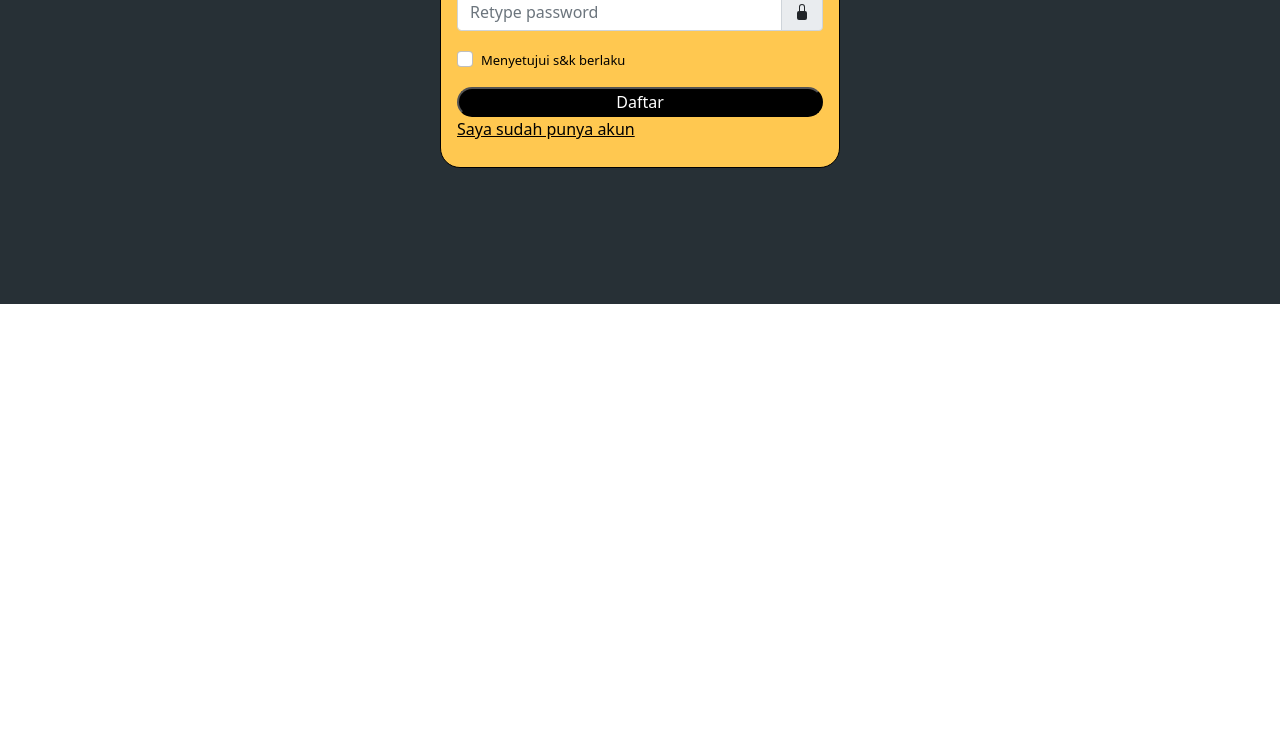
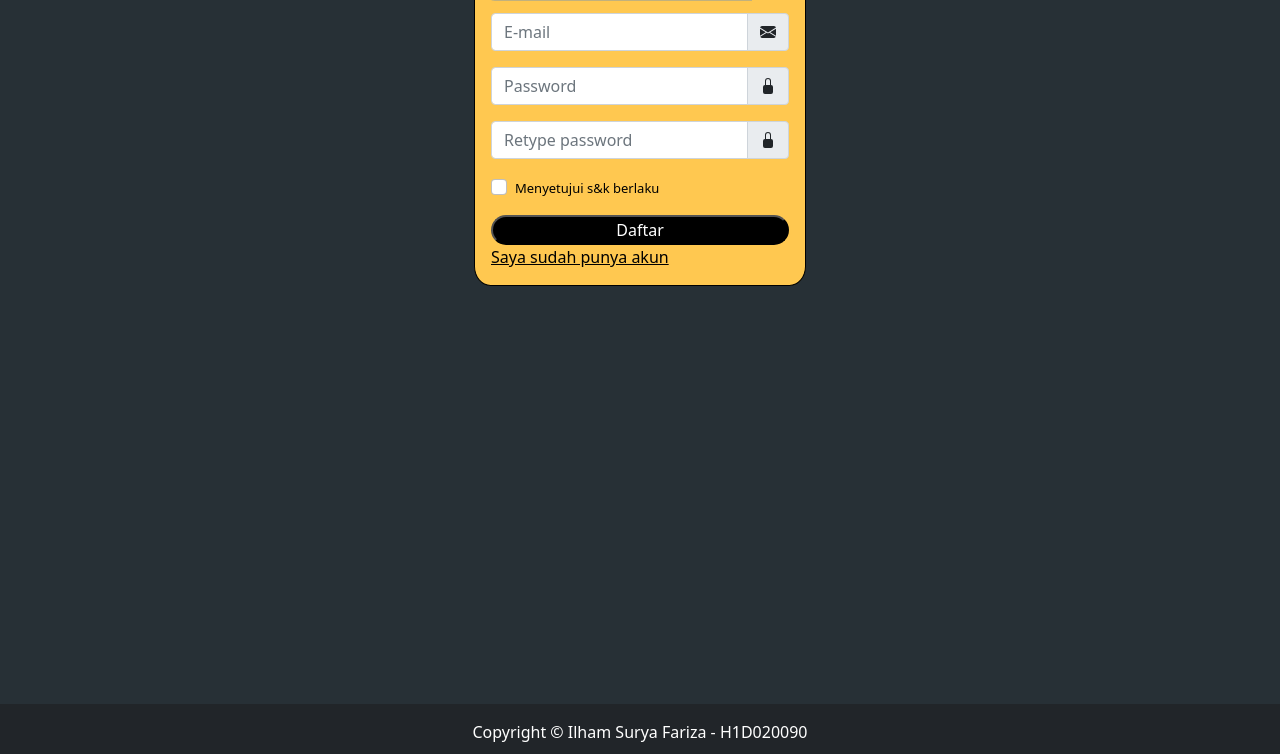
Before and after one commit to ilhamfariza/ilhamfariza.github.io, a plain HTML site: page daftar.html in a window 1280 px wide. Shown: the part 296-1050 px from the top of the page. Before the commit the page ends 800 px from the top, so only its background shows below. Drawn offline with nearby package versions, Linux system fonts and the light colour scheme.

Commit message:
perbaiki padding

```diff
--- a/daftar.html
+++ b/daftar.html
@@ -78,6 +78,12 @@
         </div>
       </div>
     </section>
+     <!-- FOOTER -->
+     <footer class="bg-dark text-white p-3" style="height: 50px">
+      <p align="center">Copyright &copy; Ilham Surya Fariza - H1D020090</p>
+
+    </footer>
+    <!-- END -->
     <!-- <script> ga kepake
       function setFocusToTextBox() {
           document.getElementById("nama").focus();
@@ -107,7 +113,7 @@
     //     confirm.setCustomValidity('Passwords do not match');
     //   }
     // }
-    // end- ga kepake
+    // end- ga kepake  alah
       const nama = document.getElementById("nama");
       const email = document.getElementById("uemail");
       const pass = document.getElementById("password");
--- a/style.css
+++ b/style.css
@@ -26,13 +26,14 @@
   background-color: #273036;
   color: rgb(255, 200, 80);
   display: flex;
-  height: 600px;
+  height: 1000px;
   justify-content: center;
-  padding-top: 5%;
+  padding-top: 15%;
+  margin: auto;
 }
 .form-daftar {
-  height: 400px;
-  width: 400px;
+  height: fit-content;
+  width: fit-content;
   background-color: rgb(255, 200, 80);
   border-color: black;
   border-radius: 5%;
```
